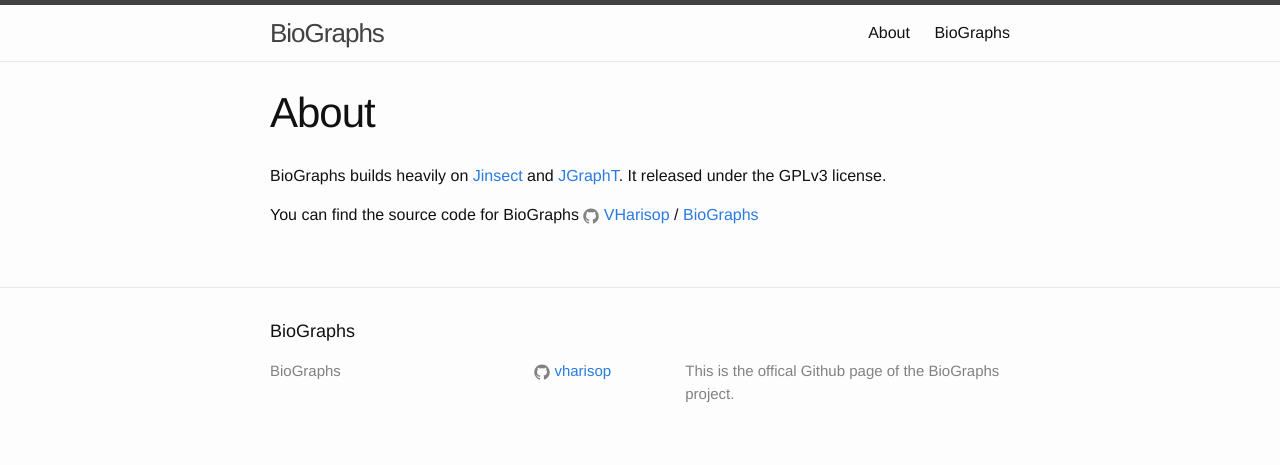
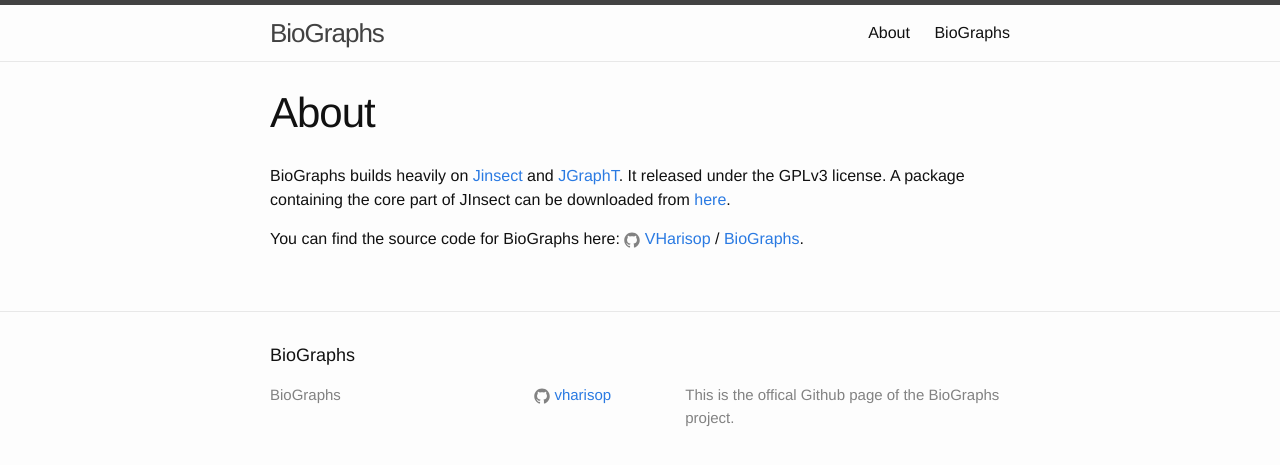
Before and after one commit to VHarisop/BioGraphs, a Jekyll site: the page built from about.md, in a window 1280 px wide. Shown: the top 465 px of the page. Built offline with Jekyll 4.4.1, drawn with Linux system fonts in a browser that asks for light colours; Markdown is read by kramdown in place of the engine named in the settings.

Commit message:
Updated site with jinsect jar

```diff
--- a/_config.yml
+++ b/_config.yml
@@ -11,6 +11,5 @@
   This is the offical Github page of the BioGraphs project.
 baseurl: "/BioGraphs" # the subpath of your site, e.g. /blog
 github_username:  vharisop
-
 # Build settings
-markdown: redcarpet
+markdown: kramdown
--- a/_includes/footer.html
+++ b/_includes/footer.html
@@ -8,8 +8,14 @@
       <div class="footer-col footer-col-1">
         <ul class="contact-list">
           <li>{{ site.title }}</li>
+		  {% if site.email %}
           <li><a href="mailto:{{ site.email }}">{{ site.email }}</a></li>
+		  {% endif %}
         </ul>
+		<!-- include the site's disclaimer in first column -->
+		{% if site.disclaimer %}
+		<p>{{ site.disclaimer }}</p>
+		{% endif %}
       </div>
 
       <div class="footer-col footer-col-2">
@@ -26,6 +32,7 @@
           </li>
           {% endif %}
         </ul>
+
       </div>
 
       <div class="footer-col footer-col-3">
--- a/about.md
+++ b/about.md
@@ -4,11 +4,12 @@
 permalink: /about/
 ---
 
-BioGraphs builds heavily on [Jinsect][jinsect] and [JGraphT][jgrapht]. It released under the GPLv3 license.
+BioGraphs builds heavily on [Jinsect][jinsect] and [JGraphT][jgrapht]. It released under the GPLv3 license. A package containing the core part of JInsect can be downloaded from [here]({{ site.url }}/assets/jinsect-core-1.0a.jar).
 
-You can find the source code for BioGraphs
+You can find the source code for BioGraphs here:
 {% include icon-github.html username="VHarisop" %} /
-[BioGraphs](https://github.com/VHarisop/BioGraphs)
+[BioGraphs](https://github.com/VHarisop/BioGraphs).
+
 
 [jinsect]: https://github.com/VHarisop/JInsect
 [jgrapht]: https://github.com/jgrapht/jgrapht
```
Also changed, not shown: index.md (+3 -0 lines), 1 other file.
